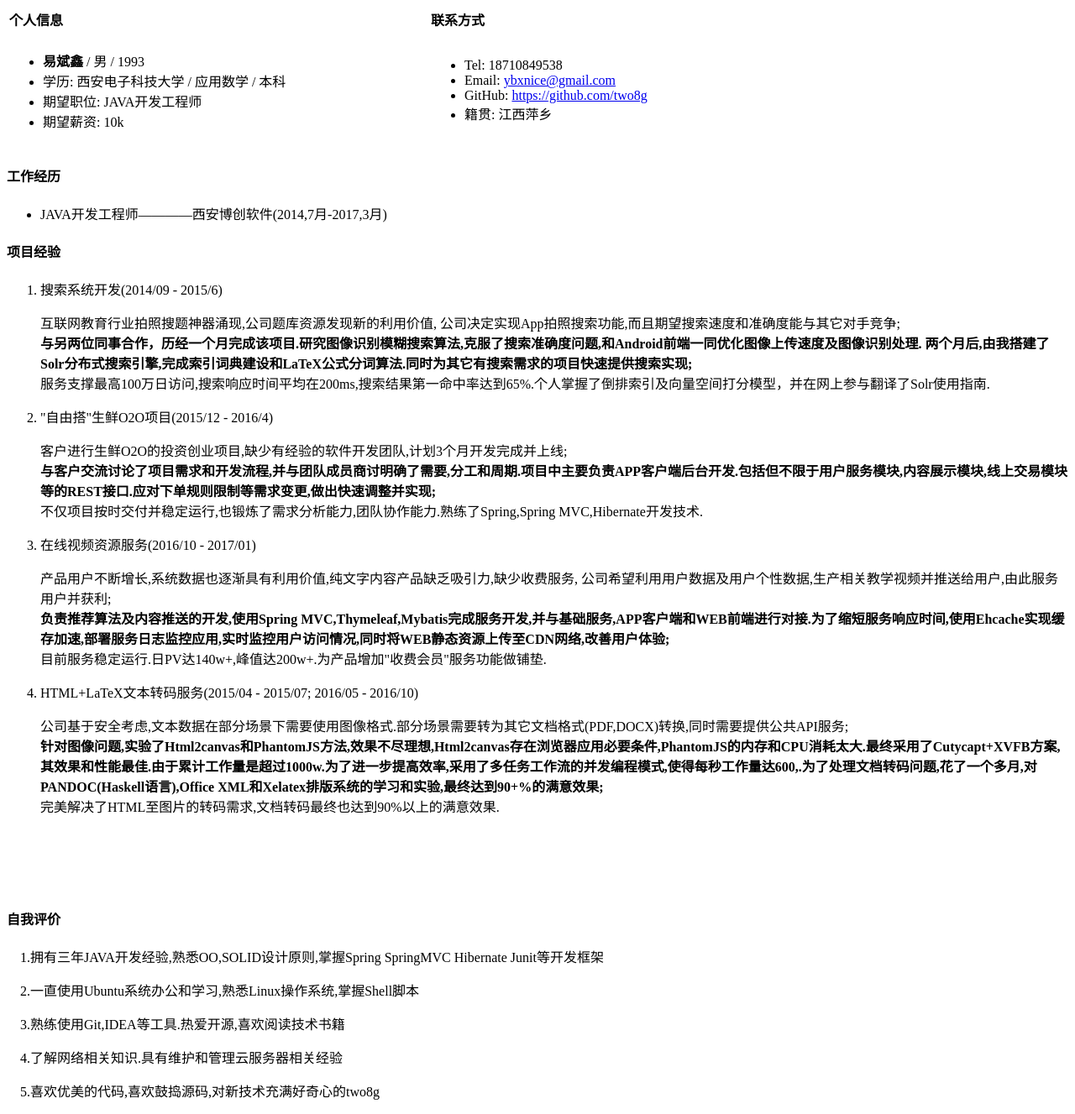
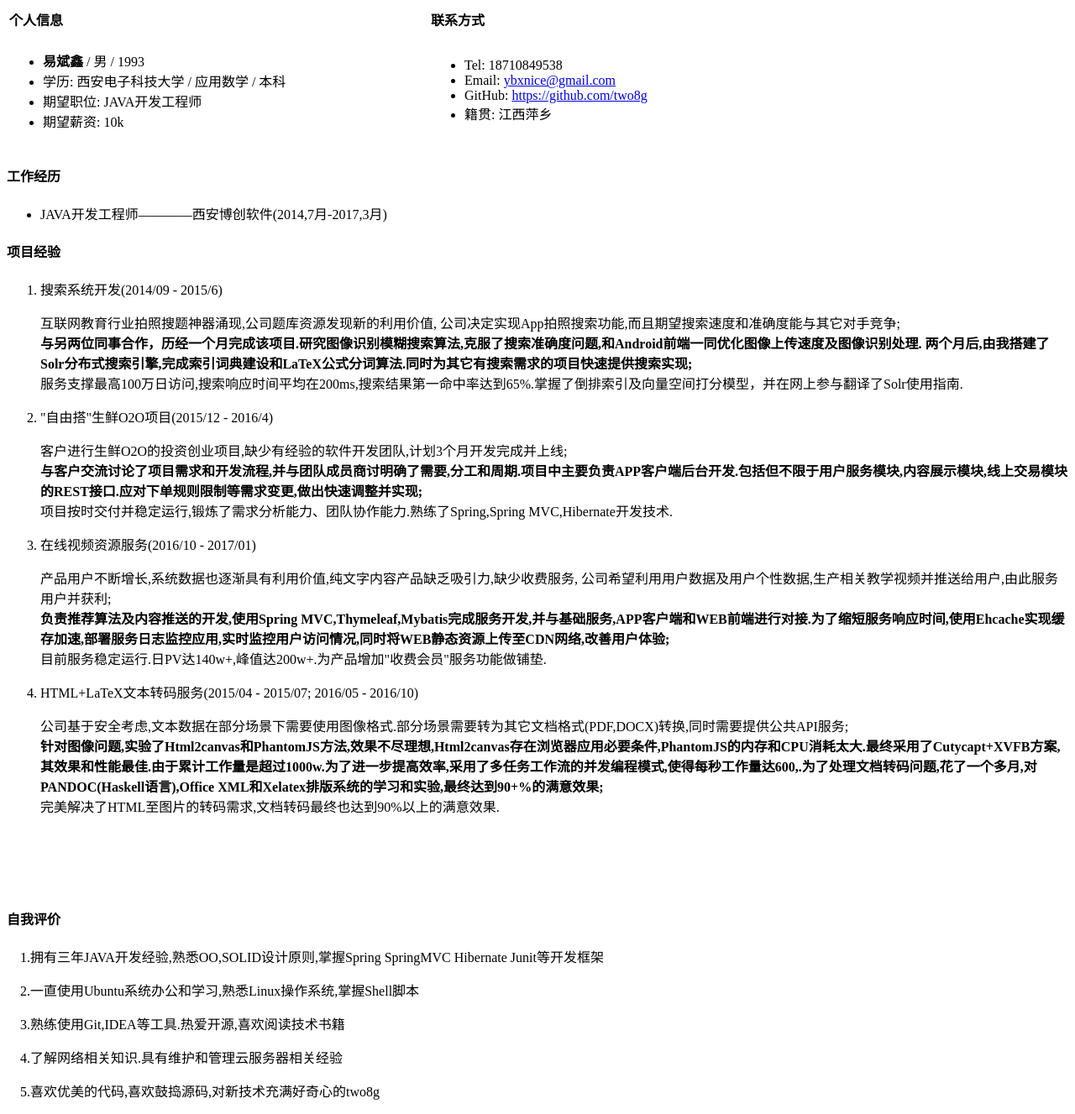
Before and after one commit to two8g/two8g.github.io, a Jekyll site: the page job/JAVA.html, which Jekyll copies as it is, in a window 1280 px wide. Shown: the whole page at 84% size. Built offline with Jekyll 4.4.1, drawn with Linux system fonts in a browser that asks for light colours.

Commit message:
修改错误

```diff
--- a/job/JAVA.html
+++ b/job/JAVA.html
@@ -94,12 +94,12 @@
         <p md-pos="23-255"><span md-pos="23-54">互联网教育行业拍照搜题神器涌现,公司题库资源发现新的利用价值,</span>
           <span md-pos="55-92">公司决定实现App拍照搜索功能,而且期望搜索速度和准确度能与其它对手竞争;</span><br/>
           <span md-pos="93-169"><b>与另两位同事合作，历经一个月完成该项目.研究图像识别模糊搜索算法,克服了搜索准确度问题,和Android前端一同优化图像上传速度及图像识别处理. 两个月后,由我搭建了Solr分布式搜索引擎,完成索引词典建设和LaTeX公式分词算法.同时为其它有搜索需求的项目快速提供搜索实现;</b></span><br/>
-          <span md-pos="170-254">服务支撑最高100万日访问,搜索响应时间平均在200ms,搜索结果第一命中率达到65%.个人掌握了倒排索引及向量空间打分模型，并在网上参与翻译了Solr使用指南.</span>
+          <span md-pos="170-254">服务支撑最高100万日访问,搜索响应时间平均在200ms,搜索结果第一命中率达到65%.掌握了倒排索引及向量空间打分模型，并在网上参与翻译了Solr使用指南.</span>
         </p>
         <li md-pos="256-272"><span md-pos="259-271">&quot;自由搭&quot;生鲜O2O项目(2015/12 - 2016/4)</span></li>
         <p md-pos="273-553"><span md-pos="273-303">客户进行生鲜O2O的投资创业项目,缺少有经验的软件开发团队,计划3个月开发完成并上线;</span><br/>
-          <span md-pos="339-471"><b>与客户交流讨论了项目需求和开发流程,并与团队成员商讨明确了需要,分工和周期.项目中主要负责APP客户端后台开发.包括但不限于用户服务模块,内容展示模块,线上交易模块等的REST接口.应对下单规则限制等需求变更,做出快速调整并实现;</b></span><br/>
-          <span md-pos="472-552">不仅项目按时交付并稳定运行,也锻炼了需求分析能力,团队协作能力.熟练了Spring,Spring MVC,Hibernate开发技术.</span>
+          <span md-pos="339-471"><b>与客户交流讨论了项目需求和开发流程,并与团队成员商讨明确了需要,分工和周期.项目中主要负责APP客户端后台开发.包括但不限于用户服务模块,内容展示模块,线上交易模块的REST接口.应对下单规则限制等需求变更,做出快速调整并实现;</b></span><br/>
+          <span md-pos="472-552">项目按时交付并稳定运行,锻炼了需求分析能力、团队协作能力.熟练了Spring,Spring MVC,Hibernate开发技术.</span>
         </p>
         <li md-pos="554-566"><span md-pos="557-565">在线视频资源服务(2016/10 - 2017/01)</span></li>
         <p md-pos="567-654"><span md-pos="567-609">产品用户不断增长,系统数据也逐渐具有利用价值,纯文字内容产品缺乏吸引力,缺少收费服务,</span>
```
Also changed, not shown: 1 other file.
